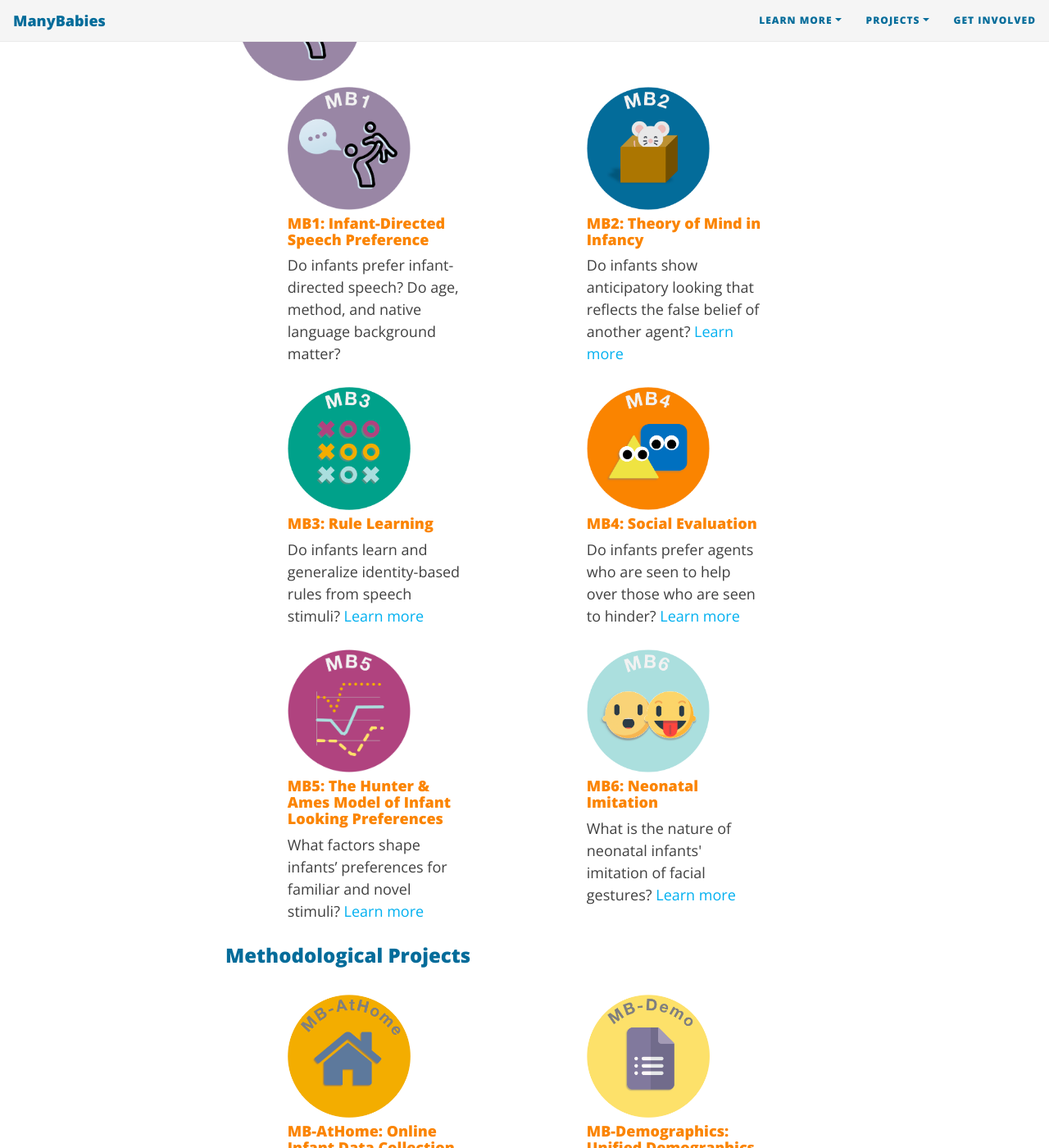
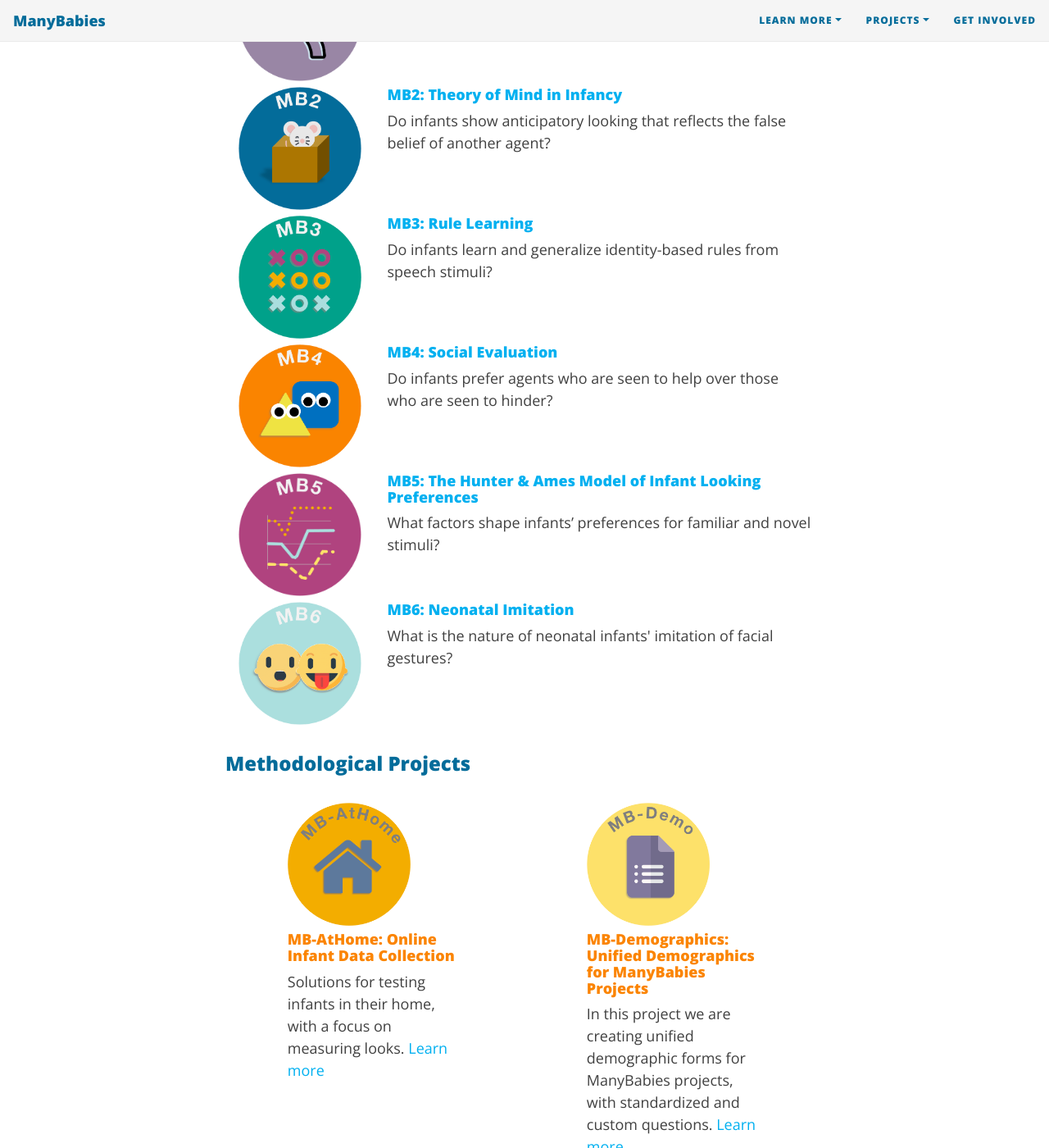
Before and after one commit to manybabies/manybabies.github.io, a Jekyll site: the page built from index.md, in a window 1280 px wide and 1400 px high, scrolled down 1357 px. Shown: the whole window at 82% size. Built offline with Jekyll 4.4.1, drawn with Linux system fonts in a browser that asks for light colours; nearby versions of some CDN libraries; some web fonts are replaced.

Commit message:
Update index.md

```diff
--- a/index.md
+++ b/index.md
@@ -54,64 +54,54 @@ images with link MUST use the class = "image" (.css from ManyPrimates)
       </div>
       <div class="col-sm-9">
         <h4><a href="{{site.baseurl}}{% link MB1.md %}">MB1: Infant-Directed Speech Preference</a></h4>
-        <i>Do infants prefer infant-directed speech? Do age, method, and native language background matter?</i>
+        Do infants prefer infant-directed speech? Do age, method, and native language background matter?
       </div>
     </div>
-    <div class="row justify-content-around">
-        <div class="col-lg-4 col-md-4 col-sm-4 col-xs-4">
-          <a href="{{site.baseurl}}{% link MB1.md %}" class="image">
-            <img src="assets/img/MB1_logo.png"  alt="MB1" width="150" height="150">
-          </a>
-          <h4>MB1: Infant-Directed Speech Preference</h4>
-            Do infants prefer infant-directed speech? Do age, method, and native language background matter?
-        </div>
-        <div class="col-lg-4 col-md-4 col-sm-4 col-xs-4">
-          <a href="{{site.baseurl}}{% link MB2.md %}" class="image">
-            <img src="assets/img/MB2_logo.png"  alt="MB2" width="150" height="150">
-          </a>
-          <h4>MB2: Theory of Mind in Infancy</h4>
-            Do infants show anticipatory looking that reflects the false belief of another agent?
-                <a href="{{site.baseurl}}{% link MB2.md %}" class="button">Learn more</a>
-        </div>
-  	</div>
-<br>
-    <div class="row justify-content-around">
-        <div class="col-lg-4 col-md-4 col-sm-4 col-xs-4">
-          <a href="{{site.baseurl}}{% link MB3.md %}" class="image">
-            <img src="assets/img/MB3_logo.png"  alt="MB3" width="150" height="150">
-          </a>
-          <h4>MB3: Rule Learning</h4>
-            Do infants learn and generalize identity-based rules from speech stimuli?
-              <a href="{{site.baseurl}}{% link MB3.md %}" class="button">Learn more</a>
-        </div>
-        <div class="col-lg-4 col-md-4 col-sm-4 col-xs-4">
-        <a href="{{site.baseurl}}{% link MB4.md %}" class="image">
-          <img src="assets/img/MB4_logo.png"  alt="MB4" width="150" height="150">
-        </a>
-        <h4>MB4: Social Evaluation</h4>
-          Do infants prefer agents who are seen to help over those who are seen to hinder?
-              <a href="{{site.baseurl}}{% link MB4.md %}" class="button">Learn more</a>
-        </div>
+    <div class="row">
+      <div class="col-sm-3 col-xs-6" align="center">
+        <a href="{{site.baseurl}}{% link MB2.md %}" class="image"><img src="/assets/img/MB2_logo.png" alt="MB2 logo" width="150" height="150"></a>
+      </div>
+      <div class="col-sm-9">
+        <h4><a href="{{site.baseurl}}{% link MB2.md %}">MB2: Theory of Mind in Infancy</a></h4>
+        Do infants show anticipatory looking that reflects the false belief of another agent?
+      </div>
     </div>
-<br>
-    <div class="row justify-content-around">
-        <div class="col-lg-4 col-md-4 col-sm-4 col-xs-4">
-          <a href="{{site.baseurl}}{% link MB5.md %}" class="image">
-            <img src="assets/img/MB5_logo.png"  alt="MB5" width="150" height="150">
-          </a>
-          <h4>MB5: The Hunter & Ames Model of Infant Looking Preferences</h4>
-            What factors shape infants’ preferences for familiar and novel stimuli?
-              <a href="{{site.baseurl}}{% link MB5.md %}" class="button">Learn more</a>
-        </div>
-        <div class="col-lg-4 col-md-4 col-sm-4 col-xs-4">
-        <a href="{{site.baseurl}}{% link MB6.md %}" class="image">
-          <img src="assets/img/MB6_logo.png"  alt="MB6" width="150" height="150">
-        </a>
-        <h4>MB6: Neonatal Imitation</h4>
-          What is the nature of neonatal infants' imitation of facial gestures?
-              <a href="{{site.baseurl}}{% link MB6.md %}" class="button">Learn more</a>
-        </div>
-		</div>
+    <div class="row">
+      <div class="col-sm-3 col-xs-6" align="center">
+        <a href="{{site.baseurl}}{% link MB3.md %}" class="image"><img src="/assets/img/MB3_logo.png" alt="MB3 logo" width="150" height="150"></a>
+      </div>
+      <div class="col-sm-9">
+        <h4><a href="{{site.baseurl}}{% link MB3.md %}">MB3: Rule Learning</a></h4>
+        Do infants learn and generalize identity-based rules from speech stimuli?
+      </div>
+    </div>
+    <div class="row">
+      <div class="col-sm-3 col-xs-6" align="center">
+        <a href="{{site.baseurl}}{% link MB4.md %}" class="image"><img src="/assets/img/MB4_logo.png" alt="MB4 logo" width="150" height="150"></a>
+      </div>
+      <div class="col-sm-9">
+        <h4><a href="{{site.baseurl}}{% link MB4.md %}">MB4: Social Evaluation</a></h4>
+        Do infants prefer agents who are seen to help over those who are seen to hinder?
+      </div>
+    </div>
+    <div class="row">
+      <div class="col-sm-3 col-xs-6" align="center">
+        <a href="{{site.baseurl}}{% link MB5.md %}" class="image"><img src="/assets/img/MB5_logo.png" alt="MB5 logo" width="150" height="150"></a>
+      </div>
+      <div class="col-sm-9">
+        <h4><a href="{{site.baseurl}}{% link MB5.md %}">MB5: The Hunter & Ames Model of Infant Looking Preferences</a></h4>
+        What factors shape infants’ preferences for familiar and novel stimuli?
+      </div>
+    </div>
+    <div class="row">
+      <div class="col-sm-3 col-xs-6" align="center">
+        <a href="{{site.baseurl}}{% link MB6.md %}" class="image"><img src="/assets/img/MB6_logo.png" alt="MB6 logo" width="150" height="150"></a>
+      </div>
+      <div class="col-sm-9">
+        <h4><a href="{{site.baseurl}}{% link MB6.md %}">MB6: Neonatal Imitation</a></h4>
+        What is the nature of neonatal infants' imitation of facial gestures?
+      </div>
+    </div>
 	</div>
 <br>
 	<header class="major">
```
